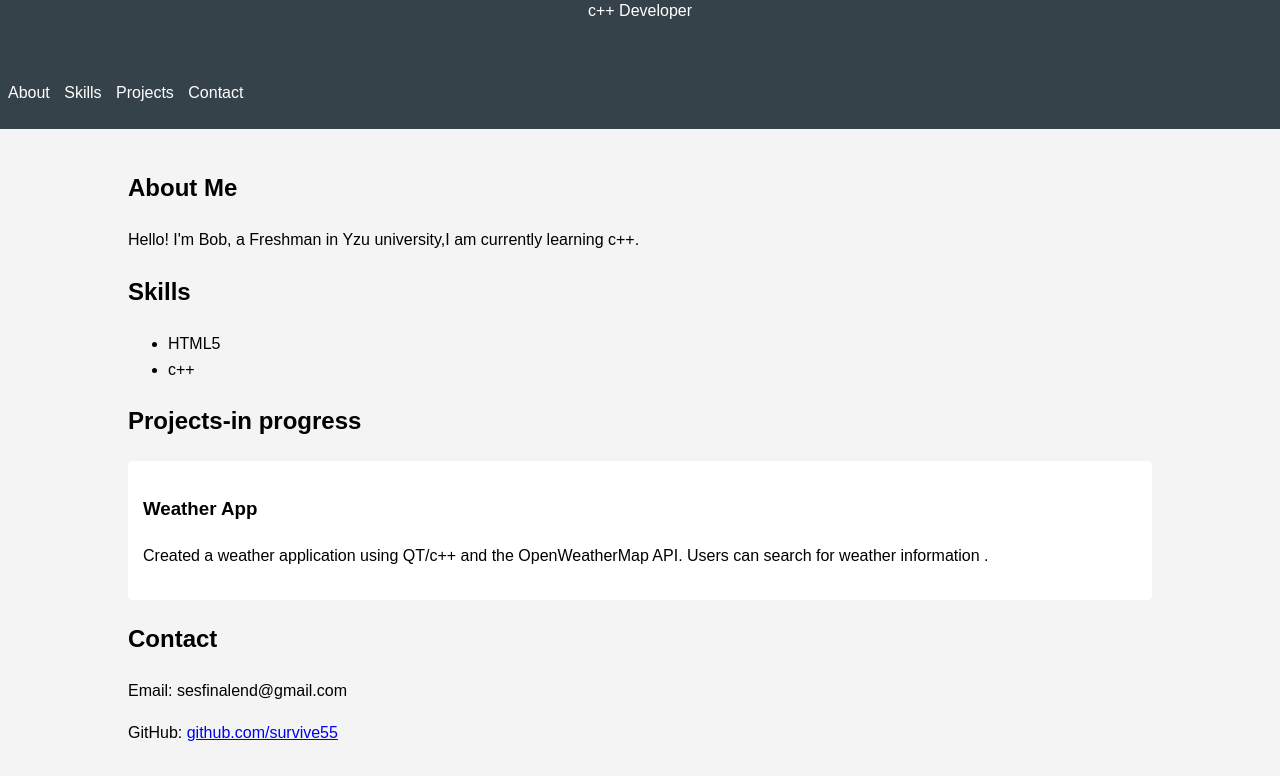
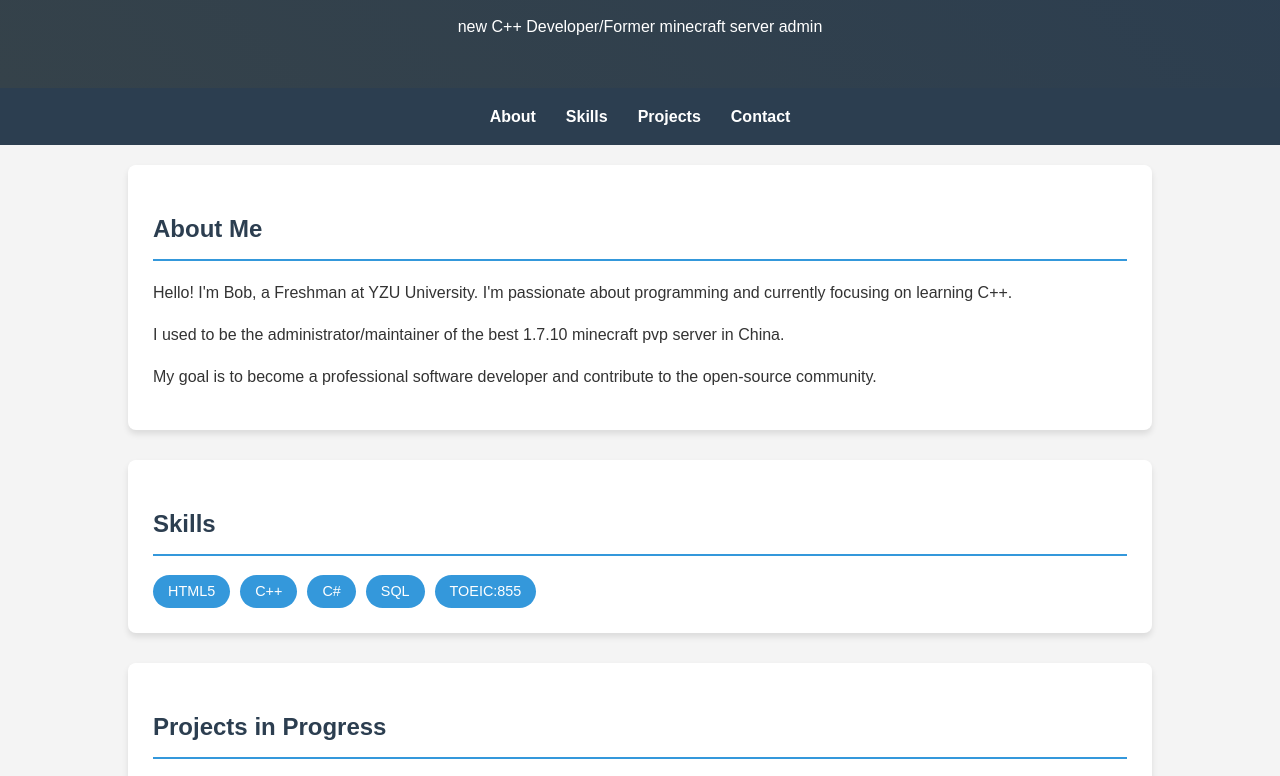
Before and after one commit to survive55/survive55.github.io, a plain HTML site: page index.html in a window 1280 px wide. Shown: the part 112-888 px from the top of the page. Drawn offline with Linux system fonts and the light colour scheme.

Commit message:
Update index.html
new stuff,changing ui

```diff
--- a/index.html
+++ b/index.html
@@ -6,40 +6,70 @@
     <title>Bob</title>
     <style>
         body {
-            font-family: Arial, sans-serif;
+            font-family: 'Arial', sans-serif;
             line-height: 1.6;
             margin: 0;
             padding: 0;
             background-color: #f4f4f4;
+            color: #333;
         }
 
         header {
-            background-color: #35424a;
+            background: linear-gradient(45deg, #35424a, #2c3e50);
             color: white;
             text-align: center;
-            padding: 1rem;
+            padding: 2rem;
+            position: relative;
+            overflow: hidden;
         }
 
+            header::after {
+                content: '';
+                position: absolute;
+                top: 0;
+                left: 0;
+                width: 100%;
+                height: 100%;
+
+                opacity: 0.1;
+                z-index: 0;
+            }
+
+            header h1, header p {
+                position: relative;
+                z-index: 1;
+            }
+
         nav {
-            background-color: #35424a;
-            color: white;
-            padding: 0.5rem;
+            background-color: #2c3e50;
+            padding: 1rem;
+            position: sticky;
+            top: 0;
+            z-index: 100;
         }
 
             nav ul {
                 list-style-type: none;
                 padding: 0;
+                margin: 0;
+                display: flex;
+                justify-content: center;
             }
 
                 nav ul li {
-                    display: inline;
-                    margin-right: 10px;
+                    margin: 0 15px;
                 }
 
                     nav ul li a {
                         color: white;
                         text-decoration: none;
+                        font-weight: bold;
+                        transition: color 0.3s ease;
                     }
+
+                        nav ul li a:hover {
+                            color: #3498db;
+                        }
 
         .container {
             width: 80%;
@@ -48,57 +78,119 @@
             padding: 20px;
         }
 
+        section {
+            background-color: white;
+            border-radius: 8px;
+            padding: 25px;
+            margin-bottom: 30px;
+            box-shadow: 0 4px 6px rgba(0,0,0,0.1);
+            transition: transform 0.3s ease;
+        }
+
+            section:hover {
+                transform: translateY(-5px);
+            }
+
+        h2 {
+            color: #2c3e50;
+            border-bottom: 2px solid #3498db;
+            padding-bottom: 10px;
+        }
+
+        .skills-list {
+            display: flex;
+            flex-wrap: wrap;
+            gap: 10px;
+        }
+
+        .skill-item {
+            background-color: #3498db;
+            color: white;
+            padding: 5px 15px;
+            border-radius: 20px;
+            font-size: 0.9em;
+        }
+
         .project {
-            background-color: #ffffff;
-            border-radius: 5px;
+            background-color: #f9f9f9;
+            border-left: 4px solid #3498db;
             padding: 15px;
             margin-bottom: 20px;
+        }
+
+        .contact-info a {
+            color: #3498db;
+            text-decoration: none;
+            transition: color 0.3s ease;
+        }
+
+            .contact-info a:hover {
+                color: #2980b9;
+            }
+
+        @keyframes fadeIn {
+            from {
+                opacity: 0;
+                transform: translateY(20px);
+            }
+
+            to {
+                opacity: 1;
+                transform: translateY(0);
+            }
+        }
+
+        section {
+            animation: fadeIn 0.5s ease-out forwards;
         }
     </style>
 </head>
 <body>
     <header>
         <h1>Bob</h1>
-        <p>c++ Developer</p>
+        <p>new C++ Developer/Former minecraft server admin</p>
     </header>
-
     <nav>
         <ul>
             <li><a href="#about">About</a></li>
             <li><a href="#skills">Skills</a></li>
             <li><a href="#projects">Projects</a></li>
             <li><a href="#contact">Contact</a></li>
+
+
         </ul>
     </nav>
-
     <div class="container">
         <section id="about">
             <h2>About Me</h2>
-            <p>Hello! I'm Bob, a Freshman in Yzu university,I am currently learning c++.</p>
+            <p>Hello! I'm Bob, a Freshman at YZU University. I'm passionate about programming and currently focusing on learning C++.</p>
+            <p>I used to be the administrator/maintainer of the best 1.7.10 minecraft pvp server in China.<p>
+            <p>My goal is to become a professional software developer and contribute to the open-source community.</p>
         </section>
-
         <section id="skills">
             <h2>Skills</h2>
-            <ul>
-                <li>HTML5</li>
-                <li>c++</li>
+            <div class="skills-list">
+                <span class="skill-item">HTML5</span>
+                <span class="skill-item">C++</span>
+                <span class="skill-item">C#</span>
+                <span class="skill-item">SQL</span>
+                <span class="skill-item">TOEIC:855</span>
 
-            </ul>
+            </div>
         </section>
-
         <section id="projects">
-            <h2>Projects-in progress </h2>
+            <h2>Projects in Progress</h2>
             <div class="project">
                 <h3>Weather App</h3>
-                <p>Created a weather application using QT/c++ and the OpenWeatherMap API. Users can search for weather information .</p>
+                <p>CURRENT Developing a weather application using Qt/C++ and the OpenWeatherMap API. Users can search for real-time weather information for any location,Automatically searches for the user's local weather</p>
+                <p>Things to do:Replaced OpenWeatherMap API with Central Weather Administration Opendata api.Unified Natural Disaster Alert,get a better gui</p>
+                <p><a href="https://github.com/survive55/qt-weatherforcase-newbie">github repository</a><p>
             </div>
-
         </section>
-
-        <section id="contact">
+        <section id="contact" class="contact-info">
             <h2>Contact</h2>
-            <p>Email: sesfinalend@gmail.com</p>
-            <p>GitHub: <a href="https://github.com/survive55">github.com/survive55</a></p>
+            <p>Email: <a href="mailto:sesfinalend@gmail.com">sesfinalend@gmail.com</a></p>
+            <p>GitHub: <a href="https://github.com/survive55" target="_blank">github.com/survive55</a></p>
         </section>
     </div>
 </body>
```
